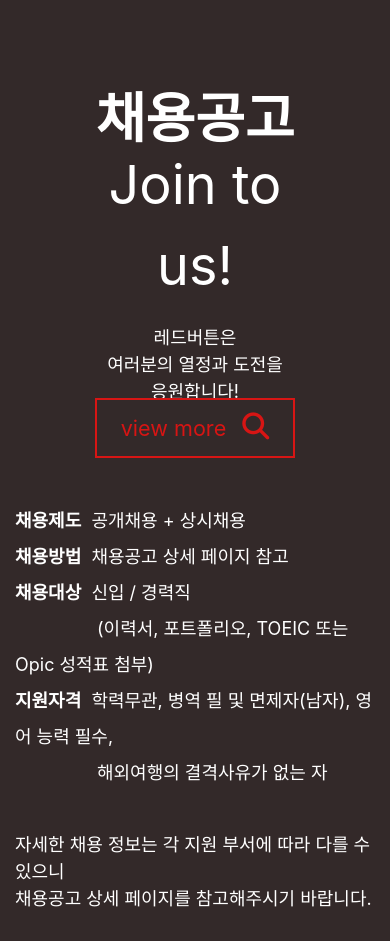
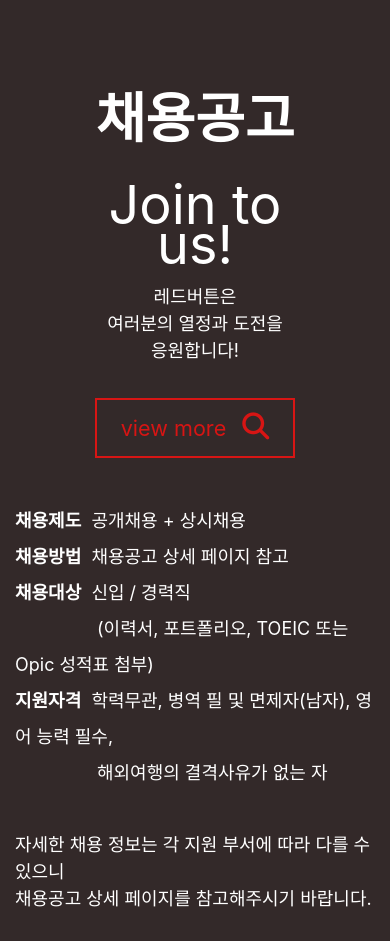
Before and after one commit to blacklynx4444/test, a plain HTML site: page index.html in a window 390 px wide. Shown: the part 3047-3988 px from the top of the page. Drawn offline with Linux system fonts and the light colour scheme; a web font is replaced by a local one.

Commit message:
Update common.css
Mobile Size 채용공고 페이지 수정

```diff
--- a/css/common.css
+++ b/css/common.css
@@ -597,6 +597,10 @@ footer {
         /* //menu */
 
         /* 채용공고 */
+        .join_to_us {
+            line-height: 40px;
+        }
+
         .recruit {
             height: 1600px;
         }
```
